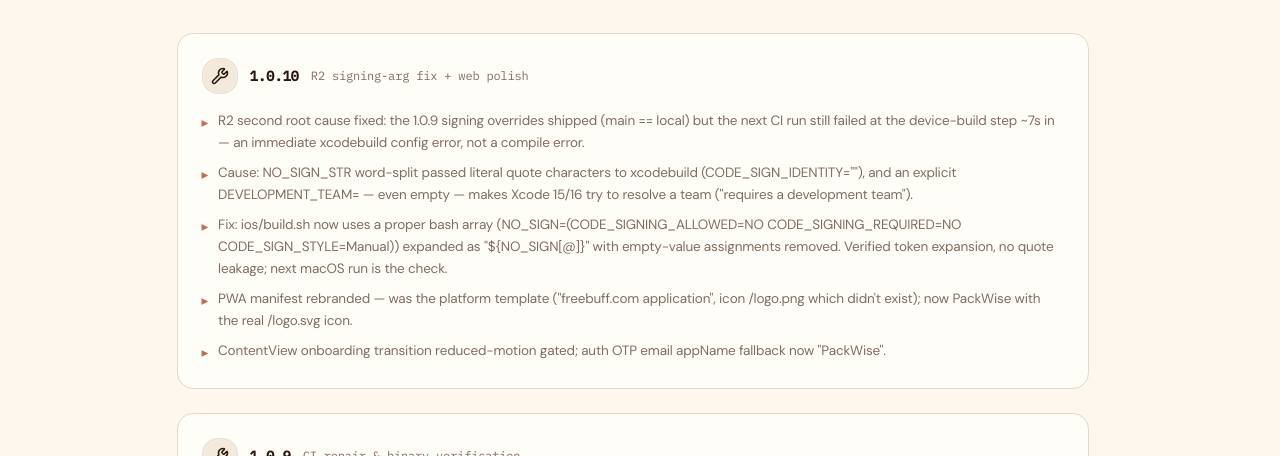
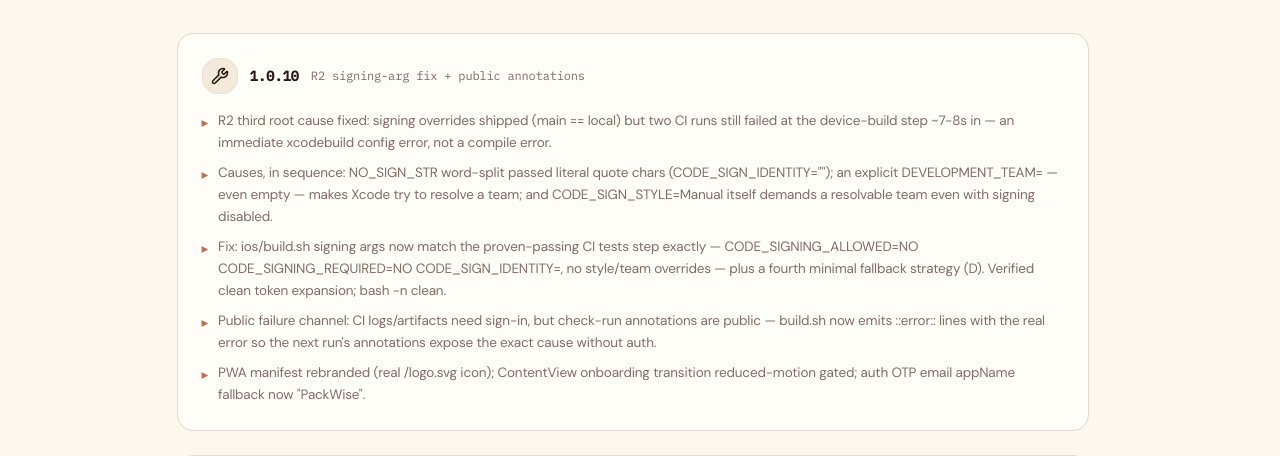
Before and after one commit to Alot1z/packwise, a React (Vite) app: page /changelog in a window 1280 px wide. Shown: the part 246-702 px from the top of the page. Built offline with nearby package versions, Linux system fonts and the light colour scheme; no server answers; what @convex-dev/auth would draw is missing.

Commit message:
Freebuff: update project files

```diff
--- a/src/pages/Changelog.tsx
+++ b/src/pages/Changelog.tsx
@@ -4,14 +4,14 @@
 const entries = [
   {
     tag: "1.0.10",
-    date: "R2 signing-arg fix + web polish",
+    date: "R2 signing-arg fix + public annotations",
     icon: Wrench,
     items: [
-      'R2 second root cause fixed: the 1.0.9 signing overrides shipped (main == local) but the next CI run still failed at the device-build step ~7s in — an immediate xcodebuild config error, not a compile error.',
-      'Cause: NO_SIGN_STR word-split passed literal quote characters to xcodebuild (CODE_SIGN_IDENTITY=""), and an explicit DEVELOPMENT_TEAM= — even empty — makes Xcode 15/16 try to resolve a team ("requires a development team").',
-      'Fix: ios/build.sh now uses a proper bash array (NO_SIGN=(CODE_SIGNING_ALLOWED=NO CODE_SIGNING_REQUIRED=NO CODE_SIGN_STYLE=Manual)) expanded as "${NO_SIGN[@]}" with empty-value assignments removed. Verified token expansion, no quote leakage; next macOS run is the check.',
-      'PWA manifest rebranded — was the platform template ("freebuff.com application", icon /logo.png which didn\'t exist); now PackWise with the real /logo.svg icon.',
-      'ContentView onboarding transition reduced-motion gated; auth OTP email appName fallback now "PackWise".',
+      'R2 third root cause fixed: signing overrides shipped (main == local) but two CI runs still failed at the device-build step ~7-8s in — an immediate xcodebuild config error, not a compile error.',
+      'Causes, in sequence: NO_SIGN_STR word-split passed literal quote chars (CODE_SIGN_IDENTITY=""); an explicit DEVELOPMENT_TEAM= — even empty — makes Xcode try to resolve a team; and CODE_SIGN_STYLE=Manual itself demands a resolvable team even with signing disabled.',
+      'Fix: ios/build.sh signing args now match the proven-passing CI tests step exactly — CODE_SIGNING_ALLOWED=NO CODE_SIGNING_REQUIRED=NO CODE_SIGN_IDENTITY=, no style/team overrides — plus a fourth minimal fallback strategy (D). Verified clean token expansion; bash -n clean.',
+      'Public failure channel: CI logs/artifacts need sign-in, but check-run annotations are public — build.sh now emits ::error:: lines with the real error so the next run\'s annotations expose the exact cause without auth.',
+      'PWA manifest rebranded (real /logo.svg icon); ContentView onboarding transition reduced-motion gated; auth OTP email appName fallback now "PackWise".',
     ],
   },
   {
```
Also changed, not shown: wiki/Changelog.md, 3 other files (tests, documents, lock files or other folders).
